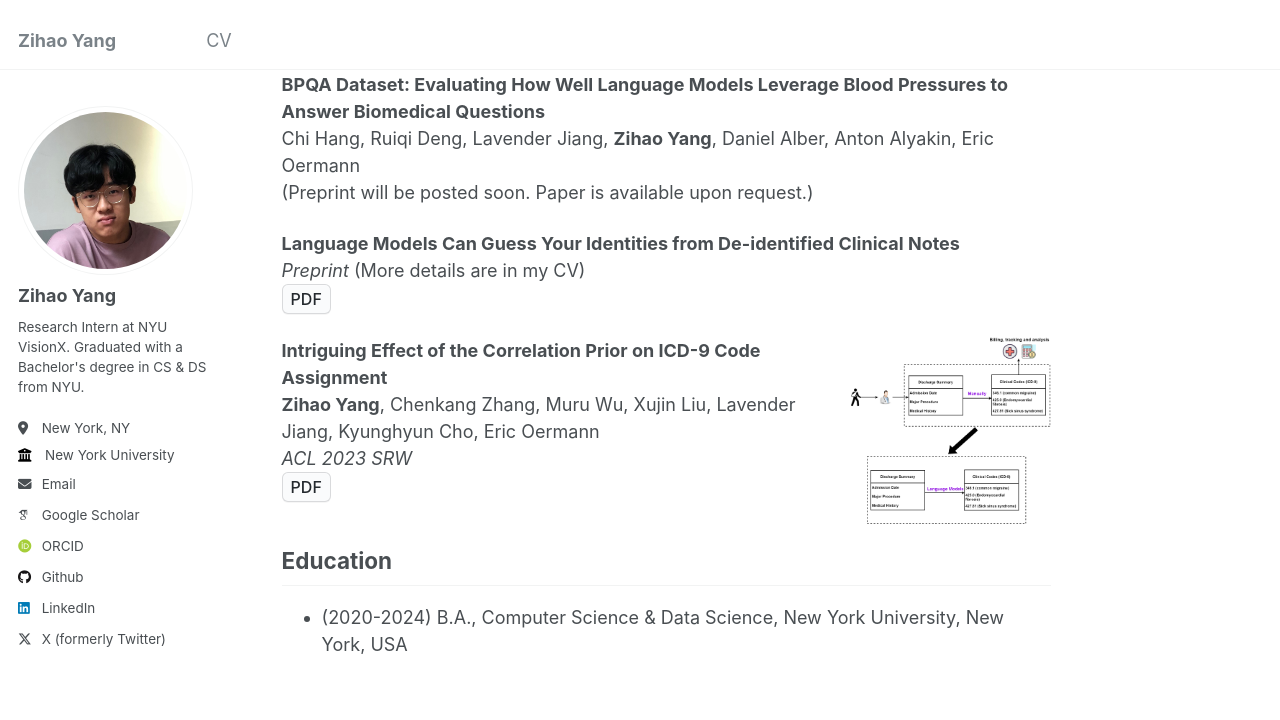
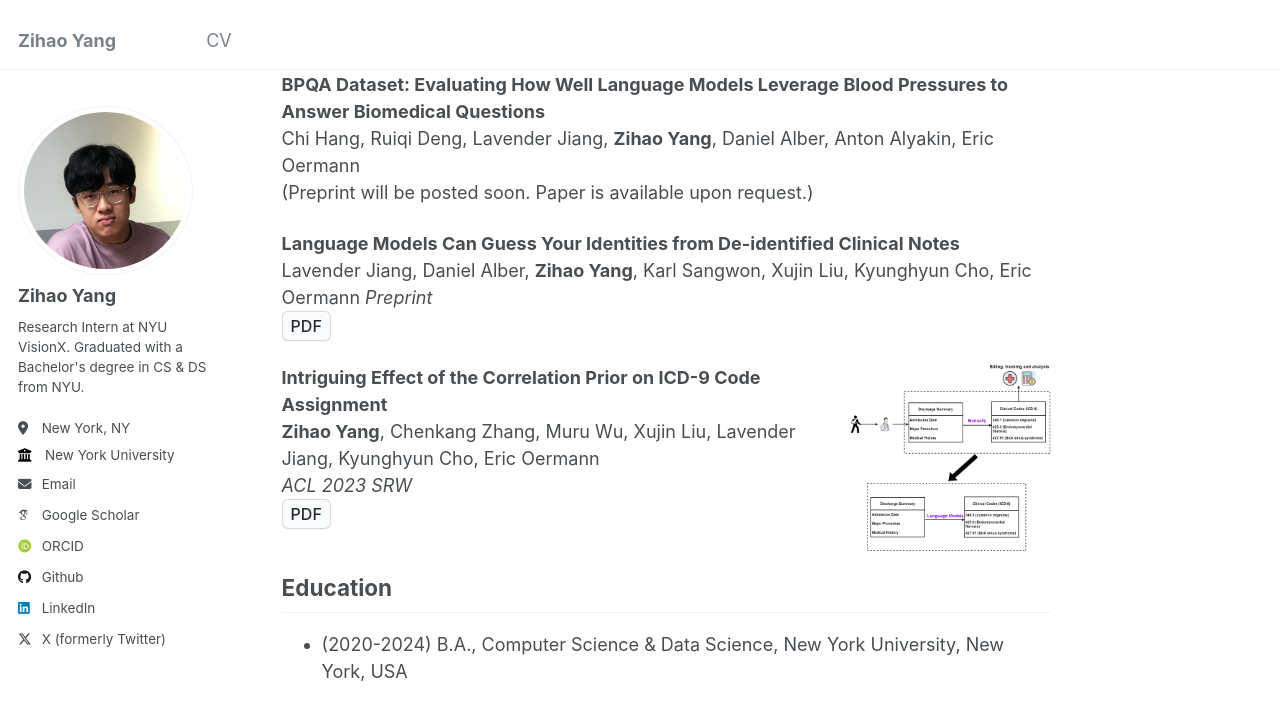
Before and after one commit to redagavin/redagavin.github.io, a Jekyll site: the page built from _pages/about.md, in a window 1280 px wide and 900 px high, scrolled down 914 px. Shown: the top 720 px of the window. Built offline with Jekyll 4.4.1, drawn with Linux system fonts in a browser that asks for light colours; some web fonts are replaced.

Commit message:
Update about.md

```diff
--- a/_pages/about.md
+++ b/_pages/about.md
@@ -92,7 +92,8 @@ Chi Hang, Ruiqi Deng, Lavender Jiang, **Zihao Yang**, Daniel Alber, Anton Alyaki
 <br>
 
 **Language Models Can Guess Your Identities from De-identified Clinical Notes**
-*Preprint* (More details are in my CV)
+Lavender Jiang, Daniel Alber, **Zihao Yang**, Karl Sangwon, Xujin Liu, Kyunghyun Cho, Eric Oermann
+*Preprint*
 <button class="button-4" onclick="window.open('https://openreview.net/pdf?id=pzpHajYa67','_blank')">PDF</button>
 <br>
 
```
